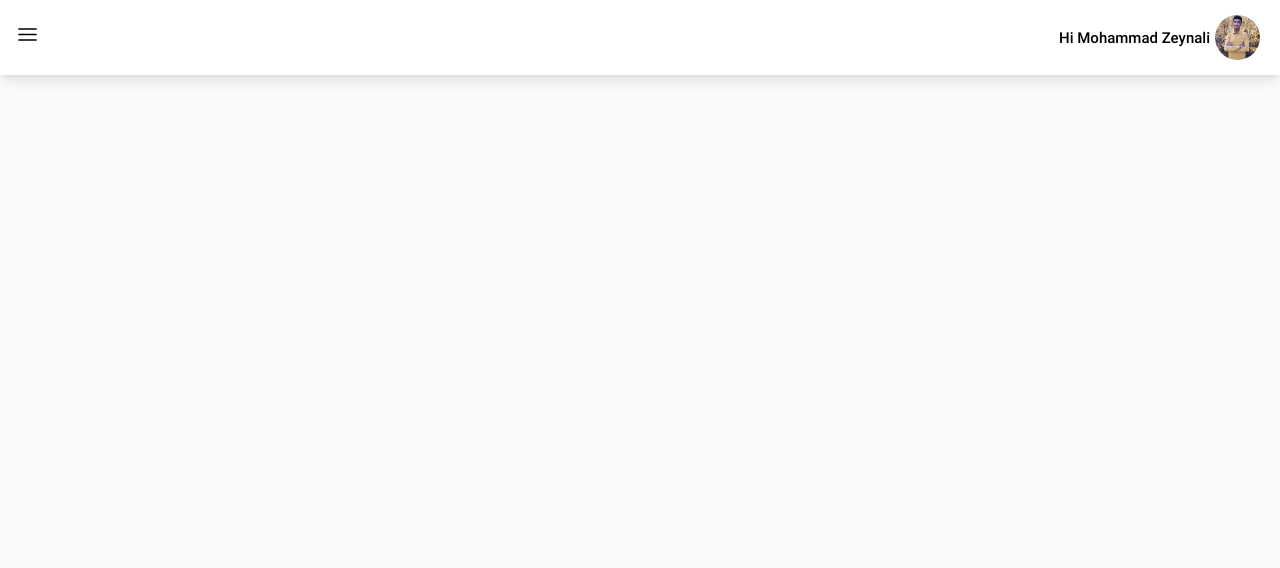
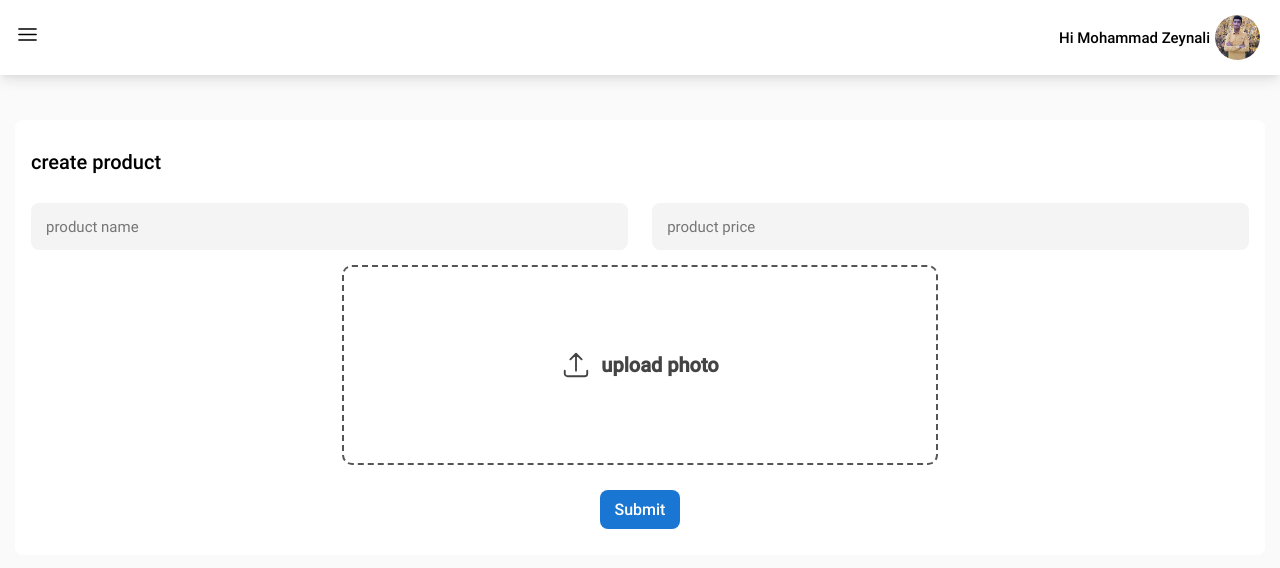
Before and after one commit to mohammad-zeynaly/manager-panel, a React (Vite) app: page /update-user in a window 1280 px wide. Shown: the top 568 px of the page. Built offline with nearby package versions, Linux system fonts and the light colour scheme.

Commit message:
Development of form page

```diff
--- /dev/null
+++ b/src/pages/Form/Form.jsx
@@ -0,0 +1,73 @@
+import { useState } from "react";
+
+const Form = () => {
+  const [uploadImageInput, setUploadImageInput] = useState();
+
+  return (
+    <section className="form-container">
+      <div className="form__wrapper">
+        <h3 className="form__title">create product</h3>
+        <form className="from">
+          <div className="form-input">
+            <input
+              type="text"
+              className="from__input"
+              placeholder="product name"
+              required
+            />
+          </div>
+          <div className="form-input">
+            <input
+              type="text"
+              className="from__input"
+              placeholder="product price"
+              required
+            />
+          </div>
+          <div className="form-input form-input--file">
+            <label htmlFor="images" className="drop-container">
+              <span className="drop-title">
+                <svg
+                  fill="none"
+                  viewBox="0 0 24 24"
+                  strokeWidth={1.5}
+                  stroke="currentColor"
+                  className="form-input__icon"
+                >
+                  <path
+                    strokeLinecap="round"
+                    strokeLinejoin="round"
+                    d="M3 16.5v2.25A2.25 2.25 0 005.25 21h13.5A2.25 2.25 0 0021 18.75V16.5m-13.5-9L12 3m0 0l4.5 4.5M12 3v13.5"
+                  />
+                </svg>
+                upload photo
+                <div className={uploadImageInput && "form__upload"}>
+                  <img className="form__upload-img" src={uploadImageInput} />
+                </div>
+              </span>
+
+              <input
+                type="file"
+                id="images"
+                accept="image/*"
+                onChange={(e) => {
+                  console.log(window.URL.createObjectURL(e.target.files[0]));
+                  setUploadImageInput(
+                    window.URL.createObjectURL(e.target.files[0])
+                  );
+                }}
+              />
+            </label>
+          </div>
+          <div className="form-input__btn">
+            <button type="submit" className="form__btn">
+              Submit
+            </button>
+          </div>
+        </form>
+      </div>
+    </section>
+  );
+};
+
+export default Form;
--- a/src/routes/routes.jsx
+++ b/src/routes/routes.jsx
@@ -1,9 +1,13 @@
 import Products from "../pages/Products/Products";
 import Users from "../pages/Users/Users";
+import Form from "../pages/Form/Form";
 
 const routes = [
   { path: "/", element: <Products /> },
   { path: "/users", element: <Users /> },
+  { path: "/create-product", element: <Form /> },
+  { path: "/update-product", element: <Form /> },
+  { path: "/update-user", element: <Form /> },
 ];
 
 export default routes;
--- a/src/styles/app.css
+++ b/src/styles/app.css
@@ -526,7 +526,136 @@ body {
   background-color: transparent;
 }
 
-/* ============  style users table  ============ */
+/* ============  style Form   ============ */
+.form-container {
+  margin-top: 5rem;
+}
+
+.form__title {
+  font-size: 2rem;
+  margin: 1rem 0;
+}
+
+.form__wrapper {
+  background-color: #ffffff;
+  padding: 1.6rem;
+  border-radius: 0.8rem;
+}
+
+.from {
+  display: flex;
+  justify-content: space-between;
+  align-items: center;
+  flex-wrap: wrap;
+}
+
+.form-input {
+  width: 49%;
+  margin-top: 1.5rem;
+}
+
+.from__input {
+  width: 100%;
+  border: none;
+  outline: none;
+  padding: 1.5rem;
+  border-radius: 0.8rem;
+  background-color: #f4f4f4;
+  font-size: 1.5rem;
+}
+
+.from__input::placeholder {
+  font-family: "Roboto-regular";
+}
+
+.form__upload {
+  width: 8rem;
+  height: 8rem;
+  margin-left: 1rem;
+}
+
+.form__upload-img {
+  width: 100%;
+  height: 100%;
+  object-fit: cover;
+}
+
+.form-input--file {
+  margin-left: auto;
+  margin-right: auto;
+  margin-bottom: 1.5rem;
+}
+
+.drop-container {
+  position: relative;
+  display: flex;
+  gap: 10px;
+  flex-direction: column;
+  justify-content: center;
+  align-items: center;
+  height: 200px;
+  padding: 20px;
+  border-radius: 10px;
+  border: 2px dashed #555;
+  color: #444;
+  cursor: pointer;
+  transition: background 0.2s ease-in-out, border 0.2s ease-in-out;
+}
+
+.drop-container:hover {
+  box-shadow: 0px 3px 3px -2px rgba(0, 0, 0, 0.06), 0px 3px 4px 0px rgba(0, 0, 0, 0.04), 0px 1px 8px 0px rgba(0, 0, 0, 0.04);
+  border-color: #111;
+}
+
+.drop-container:hover .drop-title {
+  color: #222;
+}
+
+.drop-title {
+  color: #444;
+  font-size: 20px;
+  font-weight: bold;
+  text-align: center;
+  transition: color 0.2s ease-in-out;
+  display: flex;
+  justify-content: center;
+  align-items: center;
+}
+
+.form-input__icon {
+  width: 3rem;
+  height: 3rem;
+  margin-right: 1rem;
+}
+
+input[type=file] {
+  width: 0.1px;
+  height: 0.1px;
+  opacity: 0;
+  overflow: hidden;
+  position: absolute;
+  z-index: -1;
+}
+
+.form-input__btn {
+  width: 100%;
+  display: flex;
+  justify-content: center;
+  align-items: center;
+}
+
+.form__btn {
+  background-color: #1976d2;
+  border: none;
+  color: #ffffff;
+  border-radius: 0.8rem;
+  padding: 1rem 1.5rem;
+  font-size: 1.6rem;
+  cursor: pointer;
+  margin: 1rem 0;
+  font-family: "Roboto-medium";
+}
+
 /* ============ Responsive Project  ============ */
 @media only screen and (min-width: 1400px) {
   .container {
--- a/src/styles/global/_style.scss
+++ b/src/styles/global/_style.scss
@@ -333,4 +333,112 @@ body {
   background-color: transparent;
 }
 
-/* ============  style users table  ============ */
+/* ============  style Form   ============ */
+
+.form-container {
+  margin-top: 5rem;
+}
+.form__title {
+  font-size: 2rem;
+  margin: 1rem 0;
+}
+.form__wrapper {
+  background-color: variables.$white-color;
+  padding: 1.6rem;
+  border-radius: 0.8rem;
+}
+.from {
+  @include mixin.flexBox(space-between, center);
+  flex-wrap: wrap;
+}
+
+.form-input {
+  width: 49%;
+  margin-top: 1.5rem;
+}
+.from__input {
+  width: 100%;
+  border: none;
+  outline: none;
+  padding: 1.5rem;
+  border-radius: 0.8rem;
+  background-color: #f4f4f4;
+  font-size: 1.5rem;
+}
+.from__input::placeholder {
+  font-family: variables.$font-regular;
+}
+.form__upload {
+  @include mixin.widthAndHeight(8rem, 8rem);
+  margin-left: 1rem;
+}
+.form__upload-img {
+  @include mixin.widthAndHeight(100%, 100%);
+  object-fit: cover;
+}
+.form-input--file {
+  margin-left: auto;
+  margin-right: auto;
+  margin-bottom: 1.5rem;
+}
+.drop-container {
+  position: relative;
+  display: flex;
+  gap: 10px;
+  flex-direction: column;
+  justify-content: center;
+  align-items: center;
+  height: 200px;
+  padding: 20px;
+  border-radius: 10px;
+  border: 2px dashed #555;
+  color: #444;
+  cursor: pointer;
+  transition: background 0.2s ease-in-out, border 0.2s ease-in-out;
+}
+
+.drop-container:hover {
+  box-shadow: variables.$main-shadow;
+  border-color: #111;
+}
+
+.drop-container:hover .drop-title {
+  color: #222;
+}
+
+.drop-title {
+  color: #444;
+  font-size: 20px;
+  font-weight: bold;
+  text-align: center;
+  transition: color 0.2s ease-in-out;
+  @include mixin.flexBox(center, center);
+}
+.form-input__icon {
+  @include mixin.widthAndHeight(3rem, 3rem);
+  margin-right: 1rem;
+}
+input[type="file"] {
+  width: 0.1px;
+  height: 0.1px;
+  opacity: 0;
+  overflow: hidden;
+  position: absolute;
+  z-index: -1;
+}
+.form-input__btn {
+  width: 100%;
+  @include mixin.flexBox(center, center);
+}
+
+.form__btn {
+  background-color: variables.$primary-color;
+  border: none;
+  color: variables.$white-color;
+  border-radius: 0.8rem;
+  padding: 1rem 1.5rem;
+  font-size: 1.6rem;
+  cursor: pointer;
+  margin: 1rem 0;
+  font-family: variables.$font-medium;
+}
```
Also changed, not shown: 1 other file (tests, documents, lock files or other folders).
